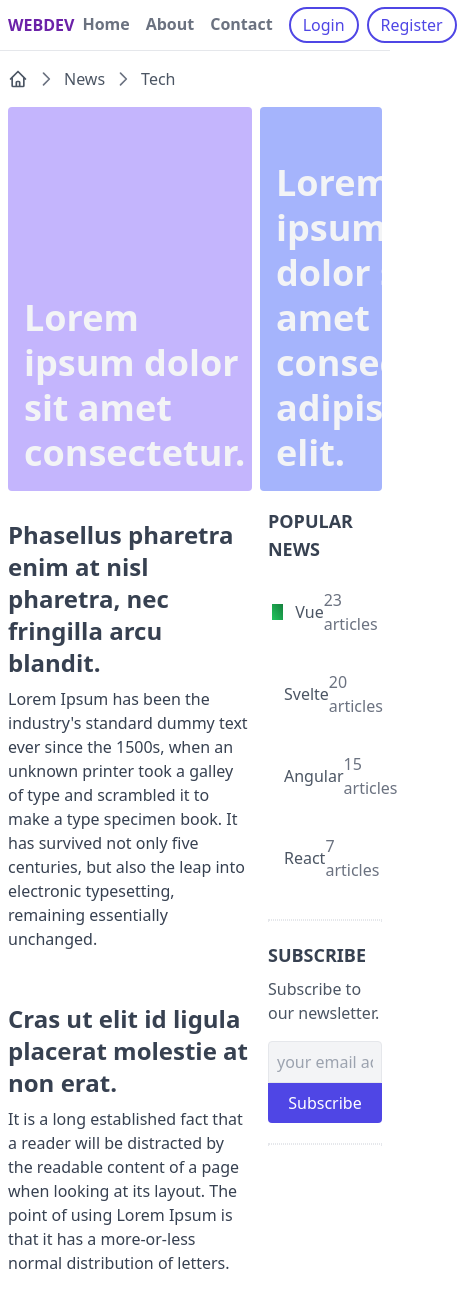
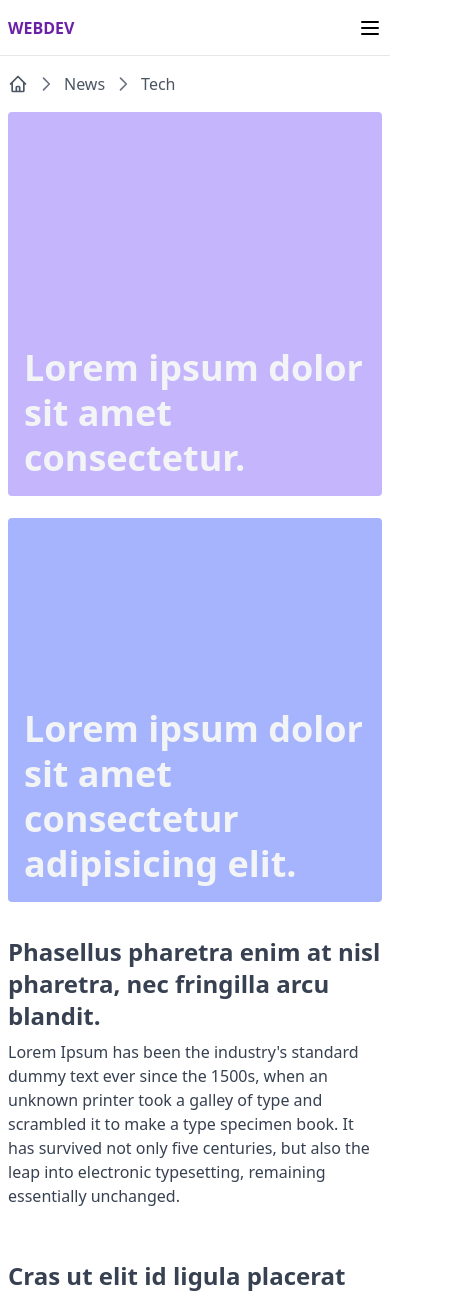
Before and after one commit to SMwebdeveloper/tailwindcss-curse, a website: page index.html in a window 390 px wide. Shown: the top 1291 px of the page, 457 px wide, since content can reach past the window. Drawn offline with Linux system fonts and the light colour scheme.

Commit message:
responsive layout

```diff
--- a/index.html
+++ b/index.html
@@ -10,9 +10,9 @@
   <body>
     <div class="max-w-screen-xl mx-auto">
       <!-- header -->
-      <header class="px-2 border-b flex items-center justify-between">
+      <header class="px-2 border-b flex items-center justify-between h-14">
         <a class="uppercase font-bold text-purple-800" href="">webDev</a>
-        <nav class="flex items-center">
+        <nav class="hidden md:flex items-center">
           <ul class="inline-flex items-center">
             <li>
               <a class="header-link" href="#">Home</a>
@@ -33,6 +33,22 @@
             </li>
           </ul>
         </nav>
+        <button class="inline-block md:hidden">
+          <svg
+            xmlns="http://www.w3.org/2000/svg"
+            class="h-6 w-6"
+            fill="none"
+            viewBox="0 0 24 24"
+            stroke="currentColor"
+          >
+            <path
+              stroke-linecap="round"
+              stroke-linejoin="round"
+              stroke-width="2"
+              d="M4 6h16M4 12h16M4 18h16"
+            />
+          </svg>
+        </button>
       </header>
 
       <!-- breadcrumbs -->
@@ -92,8 +108,11 @@
       </div>
 
       <!-- banners -->
-      <section class="px-2 flex space-x-2">
-        <a class="w-2/3 bg-violet-300 h-96 mb-4 relative rounded inline-block overflow-hidden" href="#">
+      <section class="px-2 lg:flex lg:space-x-2">
+        <a
+          class="w-full lg:w-2/3 bg-violet-300 h-96 mb-4 relative rounded inline-block overflow-hidden"
+          href="#"
+        >
           <div class="p-4 absolute bottom-0 left-0 z-20">
             <h2 class="text-4xl font-semibold text-gray-100 leading-tight">
               Lorem ipsum dolor sit amet consectetur.
@@ -101,7 +120,10 @@
           </div>
         </a>
 
-        <a class="w-1/3 bg-indigo-300 h-96 mb-4 relative rounded inline-block overflow-hidden" href="#">
+        <a
+          class="w-full lg:w-1/3 bg-indigo-300 h-96 mb-4 relative rounded inline-block overflow-hidden"
+          href="#"
+        >
           <div class="p-4 absolute bottom-0 left-0 z-20">
             <h2 class="text-4xl font-semibold text-gray-100 leading-tight">
               Lorem ipsum dolor sit amet consectetur adipisicing elit.
@@ -109,8 +131,8 @@
           </div>
         </a>
       </section>
-      <main class="flex">
-        <div class="w-2/3">
+      <main class="lg:flex">
+        <div class="w-full lg:w-2/3">
           <!-- post cards -->
           <section class="px-2">
             <a class="block mb-10" href="#">
@@ -195,37 +217,45 @@
           </div>
         </div>
 
-        <div class="w-1/3 px-2">
-           <!-- topics -->
-           <div class="mb-5">
+        <div class="w-full lg:w-1/3 px-2 md:flex md:space-x-6 lg:block lg:space-x-0">
+          <!-- topics -->
+          <div class="w-full md:w-1/2 lg:w-full mb-5">
             <h5 class="font-bold text-lg uppercase text-gray-700 mb-2">
               Popular News
             </h5>
             <ul>
               <li class="px-1 py-4 border-y border-white hover:border-gray-200">
                 <a class="flex items-center text-gray-600" href="#">
-                  <span class="inline-block w-4 h-4 mr-3 bg-gradient-to-tr from-green-500 to-green-700"></span>
+                  <span
+                    class="inline-block w-4 h-4 mr-3 bg-gradient-to-tr from-green-500 to-green-700"
+                  ></span>
                   Vue
                   <span class="text-gray-500 ml-auto">23 articles</span>
                 </a>
               </li>
               <li class="px-1 py-4 border-y border-white hover:border-gray-200">
                 <a class="flex items-center text-gray-600" href="#">
-                  <span class="inline-block w-4 h-4 mr-3 bg-gradient-to-tr from-orange-500 to-orange-700"></span>
+                  <span
+                    class="inline-block w-4 h-4 mr-3 bg-gradient-to-tr from-orange-500 to-orange-700"
+                  ></span>
                   Svelte
                   <span class="text-gray-500 ml-auto">20 articles</span>
                 </a>
               </li>
               <li class="px-1 py-4 border-y border-white hover:border-gray-200">
                 <a class="flex items-center text-gray-600" href="#">
-                  <span class="inline-block w-4 h-4 mr-3 bg-gradient-to-tr from-red-500 to-red-700"></span>
+                  <span
+                    class="inline-block w-4 h-4 mr-3 bg-gradient-to-tr from-red-500 to-red-700"
+                  ></span>
                   Angular
                   <span class="text-gray-500 ml-auto">15 articles</span>
                 </a>
               </li>
               <li class="px-1 py-4 border-y border-white hover:border-gray-200">
                 <a class="flex items-center text-gray-600" href="#">
-                  <span class="inline-block w-4 h-4 mr-3 bg-gradient-to-tr from-blue-500 to-blue-700"></span>
+                  <span
+                    class="inline-block w-4 h-4 mr-3 bg-gradient-to-tr from-blue-500 to-blue-700"
+                  ></span>
                   React
                   <span class="text-gray-500 ml-auto">7 articles</span>
                 </a>
@@ -233,11 +263,12 @@
             </ul>
           </div>
 
-          <!-- divider -->
-          <div class="border border-dotted"></div>
+          <div class="w-full md:w-1/2 lg:w-full">
+            <!-- divider -->
+          <div class="border border-dotted md:hidden lg:block"></div>
 
           <!-- subscribe -->
-          <div class="my-5">
+          <div class="my-5 md:my-0 lg:my-5">
             <h5 class="font-bold text-lg uppercase text-gray-700 mb-2">
               Subscribe
             </h5>
@@ -255,14 +286,15 @@
           </div>
 
           <!-- divider -->
-          <div class="border border-dotted"></div>
+          <div class="border border-dotted md:hidden lg:block"></div>
+          </div>
         </div>
       </main>
 
       <!-- footer -->
       <footer class="border-t mt-10 py-10 px-2">
         <div class="flex">
-          <div class="mb-5 w-2/5">
+          <div class="w-full mb-5 md:w-2/5">
             <h6 class="font-semibold text-gray-700 mb-4">Company</h6>
             <ul>
               <li>
@@ -274,7 +306,7 @@
             </ul>
           </div>
 
-          <div class="w-2/5">
+          <div class="w-full mb-5 md:w-2/5">
             <h6 class="font-semibold text-gray-700 mb-4">Content</h6>
             <ul>
               <li>
@@ -288,7 +320,7 @@
               </li>
             </ul>
           </div>
-          <div class="w-1/5">
+          <div class="w-full md:w-1/5">
             <h6 class="font-semibold text-gray-700 mb-3">Contact Us</h6>
             <ul class="flex">
               <li class="mr-2">
```
Also changed, not shown: public/styles.css.
